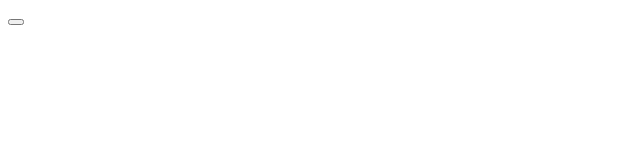
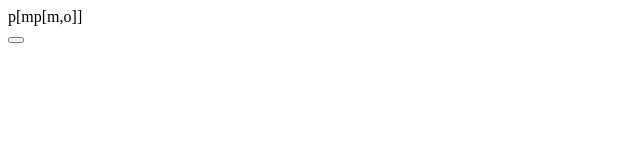
Before and after one commit to aziz99g/everest, a website: page index.html in a window 1280 px wide. Shown: the whole page, without its empty margins (0-640 px from the left). Drawn offline with Linux system fonts and the light colour scheme.

Commit message:
hey there

```diff
--- a/index.html
+++ b/index.html
@@ -15,7 +15,7 @@
     <div class="menu">
         <button class="close">Close</button>
     </div> -->
-
+p[mp[m,o]]
     <div class="wrapper">
         <button class="open"></button>
         <div class="form">
```
